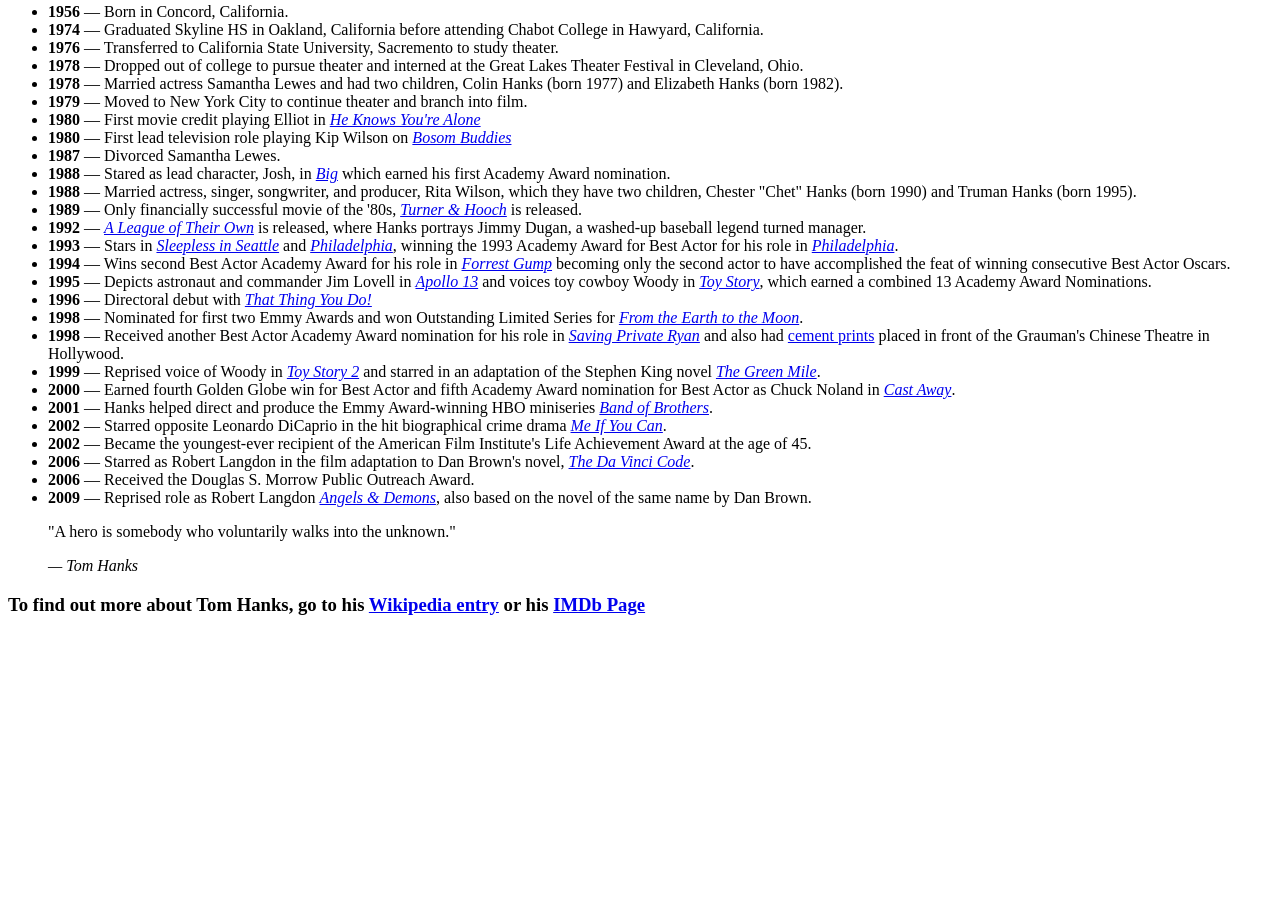
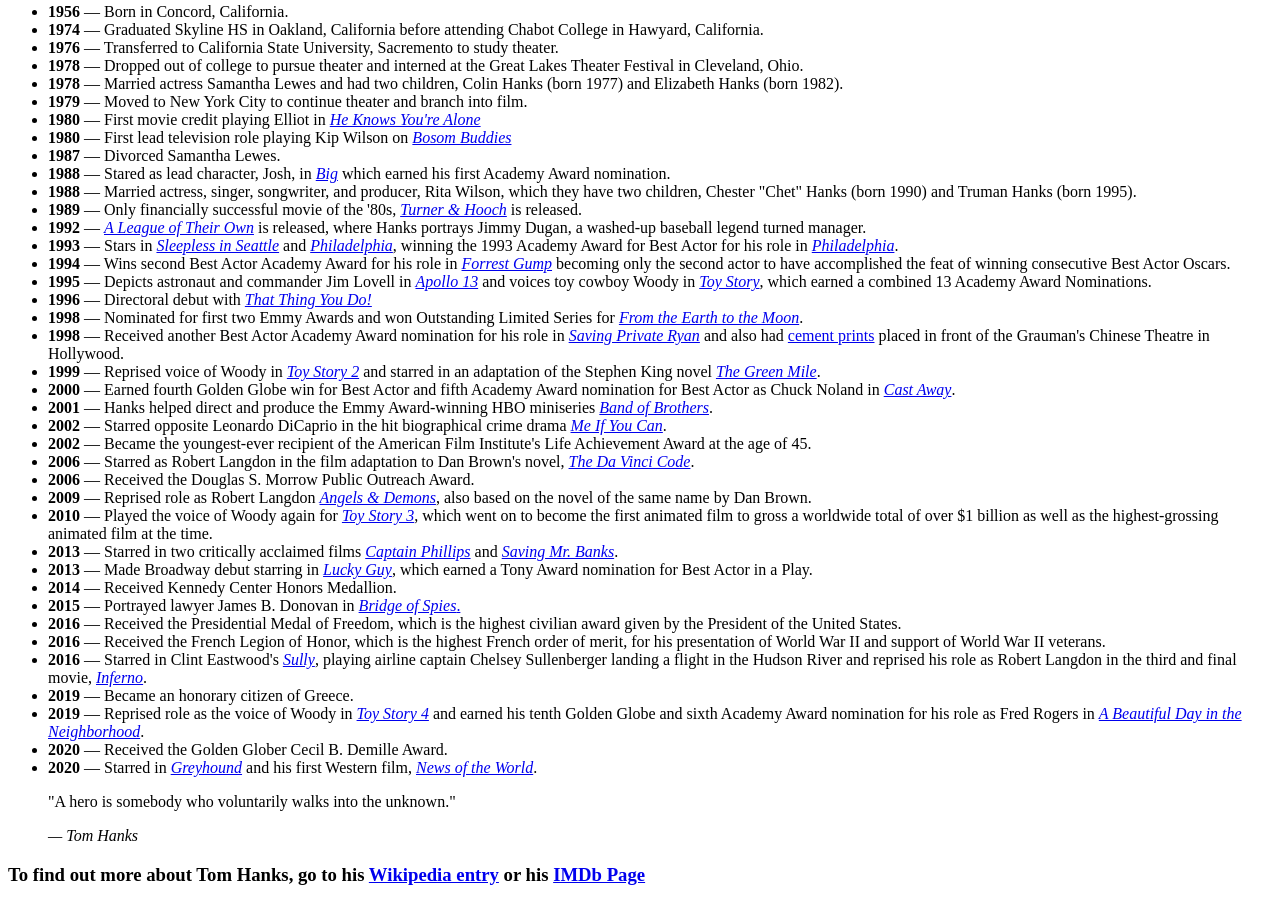
Before and after one commit to JenningsF/tribute-page, a plain HTML site: page index.html in a window 1280 px wide. Shown: the part 1124-2029 px from the top of the page. Before the commit the page ends 1759 px from the top, so only its background shows below. Drawn offline with Linux system fonts and the light colour scheme.

Commit message:
Completed html elements

```diff
--- a/index.html
+++ b/index.html
@@ -16,7 +16,7 @@
             <p>America's Dad</p>
         </header>
         <figure id="img-div">
-            <img src="/images/tom-hanks-banner.jpg" alt="Picture of Tom Hanks" id="image">
+            <img src="images/tom-hanks-banner.jpg" alt="Picture of Tom Hanks" id="image">
             <figcaption id="img-caption">Tom Hanks</figcaption>
         </figure>
         <section id="tribute-info">
@@ -77,7 +77,7 @@
                 <li><b>1998</b> &mdash; Received another Best Actor Academy Award nomination for his role in <a
                         href="https://www.imdb.com/title/tt0120815/" target="_blank"><em>Saving Private Ryan</em></a>
                     and also had
-                    <a href="/images/tom-hanks-cement-print.jpg" target="_blank">cement prints</a> placed in front of
+                    <a href="images/tom-hanks-cement-print.jpg" target="_blank">cement prints</a> placed in front of
                     the Grauman's Chinese Theatre in Hollywood.
                 </li>
                 <li><b>1999</b> &mdash; Reprised voice of Woody in <a href="https://www.imdb.com/title/tt0120363/"
@@ -91,10 +91,49 @@
                         href="https://www.imdb.com/title/tt0185906/" target="_blank"><em>Band of Brothers</em></a>.</li>
                 <li><b>2002</b> &mdash; Starred opposite Leonardo DiCaprio in the hit biographical crime drama <a
                         href="https://www.imdb.com/title/tt0264464/" target="_blank"><em>Me If You Can</em></a>.</li>
-                <li><b>2002</b> &mdash; Became the youngest-ever recipient of the American Film Institute's Life Achievement Award at the age of 45.</li>
-                <li><b>2006</b> &mdash; Starred as Robert Langdon in the film adaptation to Dan Brown's novel, <a href="https://www.imdb.com/title/tt0382625/" target="_blank"><em>The Da Vinci Code</em></a>.</li>
+                <li><b>2002</b> &mdash; Became the youngest-ever recipient of the American Film Institute's Life
+                    Achievement Award at the age of 45.</li>
+                <li><b>2006</b> &mdash; Starred as Robert Langdon in the film adaptation to Dan Brown's novel, <a
+                        href="https://www.imdb.com/title/tt0382625/" target="_blank"><em>The Da Vinci Code</em></a>.
+                </li>
                 <li><b>2006</b> &mdash; Received the Douglas S. Morrow Public Outreach Award.</li>
-                <li><b>2009</b> &mdash; Reprised role as Robert Langdon <a href="https://www.imdb.com/title/tt0808151/" target="_blank"><em>Angels & Demons</em></a>, also based on the novel of the same name by Dan Brown.</li>
+                <li><b>2009</b> &mdash; Reprised role as Robert Langdon <a href="https://www.imdb.com/title/tt0808151/"
+                        target="_blank"><em>Angels & Demons</em></a>, also based on the novel of the same name by Dan
+                    Brown.</li>
+                <li><b>2010</b> &mdash; Played the voice of Woody again for <a
+                        href="https://www.imdb.com/title/tt0435761/" target="_blank"><em>Toy Story 3</em></a>, which
+                    went on to become the first animated film to gross a worldwide total of over $1 billion as well as
+                    the highest-grossing animated film at the time.</li>
+                <li><b>2013</b> &mdash; Starred in two critically acclaimed films <a
+                        href="https://www.imdb.com/title/tt1535109/" target="_blank"><em>Captain
+                            Phillips</em></a> and <a href="https://www.imdb.com/title/tt2140373/"
+                        target="_blank"><em>Saving Mr. Banks</em></a>.</li>
+                <li><b>2013</b> &mdash; Made Broadway debut starring in <a href="https://en.wikipedia.org/wiki/Lucky_Guy_(play)" target="_blank"><em>Lucky
+                            Guy</em></a>, which earned a Tony Award nomination for Best Actor in a Play.</li>
+                <li><b>2014</b> &mdash; Received Kennedy Center Honors Medallion.</li>
+                <li><b>2015</b> &mdash; Portrayed lawyer James B. Donovan in <a
+                        href="https://www.imdb.com/title/tt3682448/" target="_blank"><em>Bridge of
+                            Spies</em>.</a>
+                <li><b>2016</b> &mdash; Received the Presidential Medal of Freedom, which is the highest civilian award
+                    given by the President of the United States.</li>
+                <li><b>2016</b> &mdash; Received the French Legion of Honor, which is the highest French order of merit,
+                    for his presentation of World War II and support of World War II veterans.</li>
+                <li><b>2016</b> &mdash; Starred in Clint Eastwood's <a href="https://www.imdb.com/title/tt3263904/"
+                        target="_blank"><em>Sully</em></a>,
+                    playing airline captain Chelsey Sullenberger landing a flight in the Hudson River and reprised his
+                    role as Robert Langdon in the third and final movie, <a href="https://www.imdb.com/title/tt3062096/"
+                        target="_blank"><em>Inferno</em></a>.</li>
+                <li><b>2019</b> &mdash; Became an honorary citizen of Greece.</li>
+                <li><b>2019</b> &mdash; Reprised role as the voice of Woody in <a
+                        href="https://www.imdb.com/title/tt1979376/" target="_blank"><em>Toy Story
+                            4</em></a> and earned his tenth Golden Globe and sixth Academy Award nomination for his role
+                    as Fred Rogers in <a href="https://www.imdb.com/title/tt3224458/" target="_blank"><em>A Beautiful
+                            Day in the Neighborhood</em></a>.</li>
+                <li><b>2020</b> &mdash; Received the Golden Glober Cecil B. Demille Award.</li>
+                <li><b>2020</b> &mdash; Starred in <a href="https://www.imdb.com/title/tt6048922/"
+                        target="_blank"><em>Greyhound</em></a> and his first
+                    Western film, <a href="https://www.imdb.com/title/tt6878306/" target="_blank"><em>News of the
+                            World</em></a>.</li>
             </ul>
             <blockquote>
                 <p>"A hero is somebody who voluntarily walks into the unknown."</p>
```
